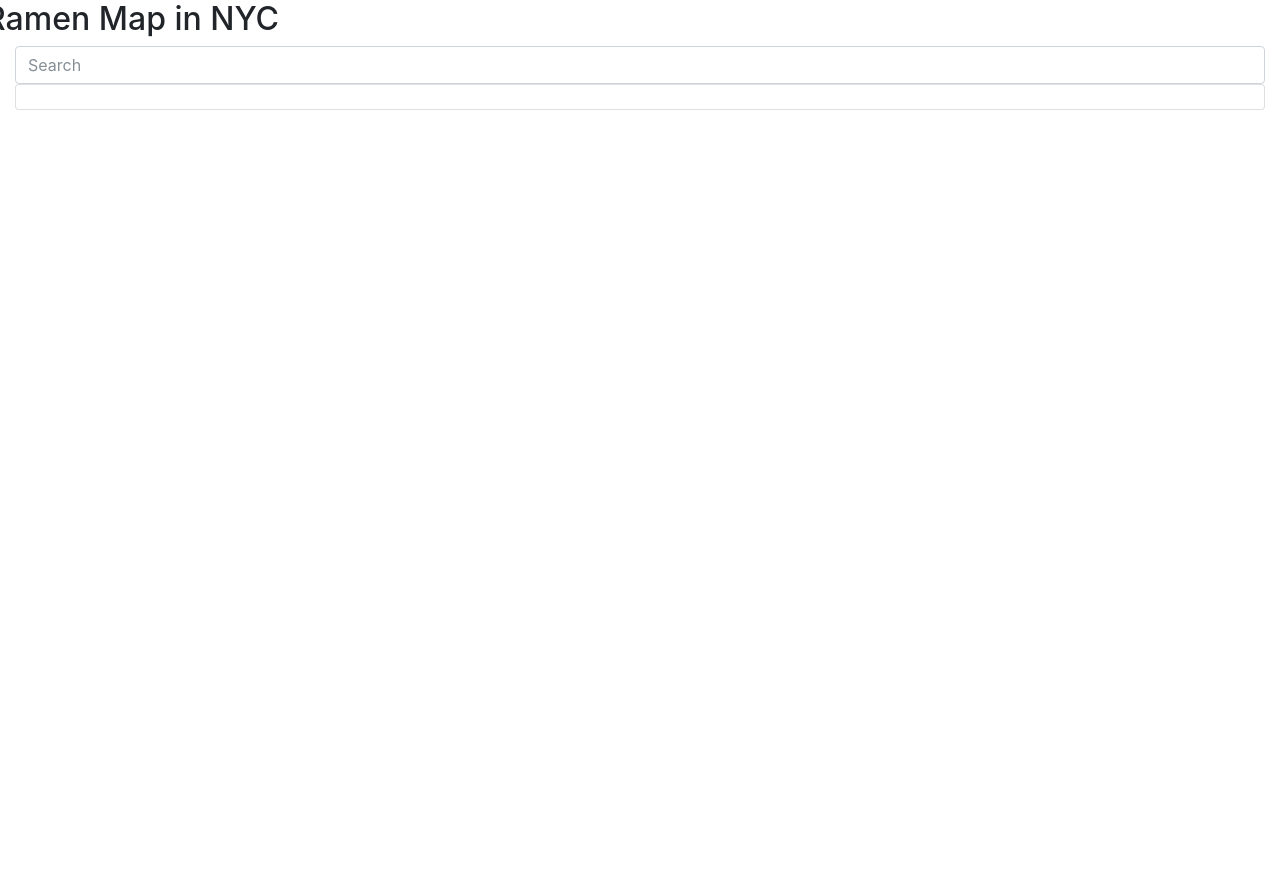
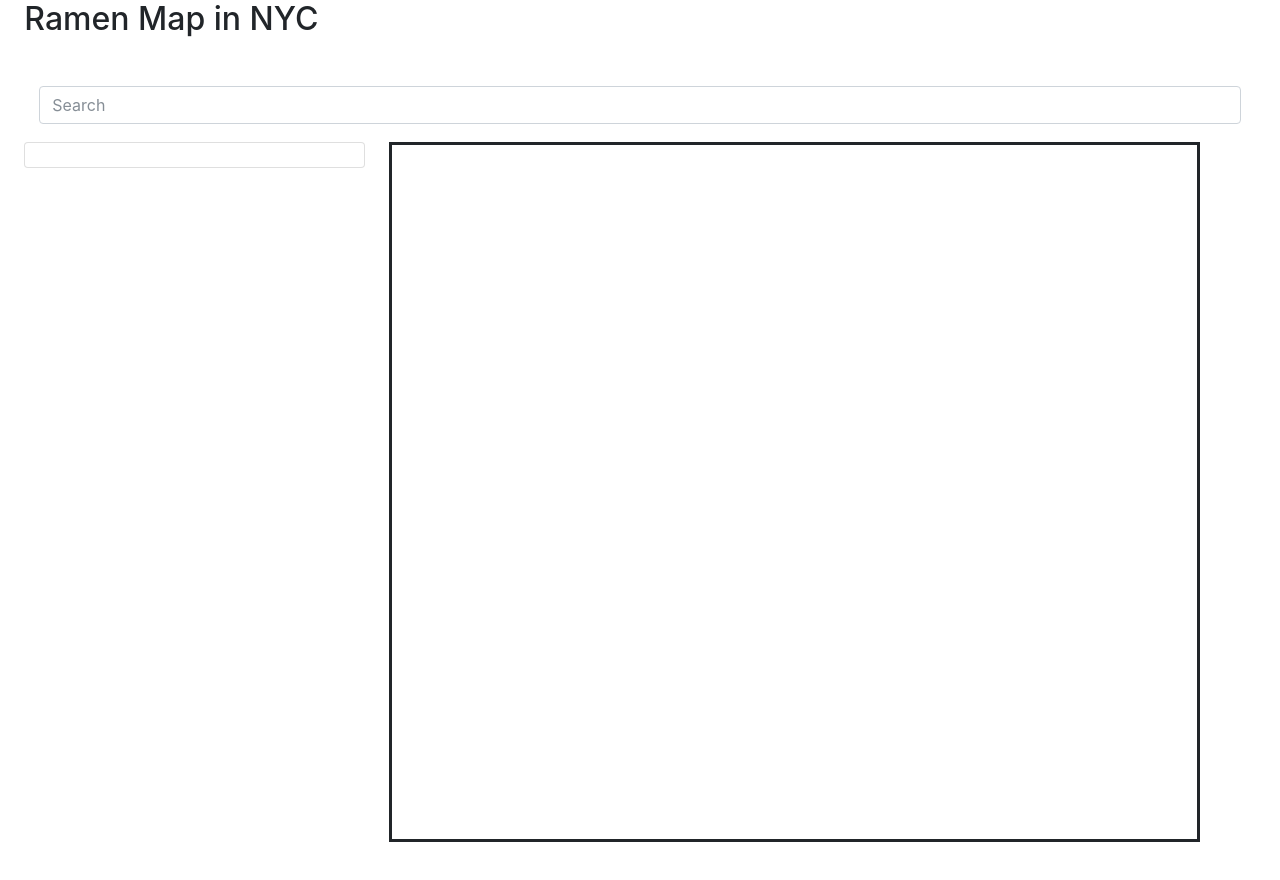
Before and after one commit to magic0822/Ramen-Map, a plain HTML site: page index.html in a window 1280 px wide. Before the commit the page ends 800 px from the top, so only its background shows below. Drawn offline with Linux system fonts and the light colour scheme; some packages are replaced by stand-ins of ours.

Commit message:
style: reset the css styles
includes the all the classes in bootstrap

```diff
--- a/css/main.css
+++ b/css/main.css
@@ -1,21 +1,49 @@
-html, body {
-            height: 100%;
-            margin: 0;
-            padding: 0;
-        }
+h2 {
+	padding-left: 3%;
+}
 
-        #map {
-            height: 100%;
-        }
+#maintitle {
+	left: 20%;
+}
 
-        .options-box {
-            background: aliceblue;
-            border: 1px solid #999;
-            border-radius: 3px;
-            height: 100%;
-            line-height: 35px;
-            padding: 10px 10px 30px 10px;
-            text-align: left;
-            width: 100%;
-            float: left;
-        }
+
+#map {
+	padding-left: 2%;
+	height:700px;
+	width: 65%;
+	padding: 2%;
+	border-style: solid;
+}
+
+
+#searchlist {
+	padding-left: 2%;
+	padding-right:2%;
+}
+
+#container {
+	height: 100%;
+	padding: 3%;
+}
+
+#bodycontainer {
+	height: 100%;
+	padding-left: 0%;
+	padding-top:1.5%;
+	display: flex;
+}
+
+ #searchlist {
+	padding-left:0%;
+	width: 30%;
+}
+
+#custom-search-input button {
+	background: none;
+	border: 0;
+	padding: 1.5% 3%;
+	margin-top: 2%;
+	position: relative;
+	left: -30px;
+	color:#0099CC;
+}
```
